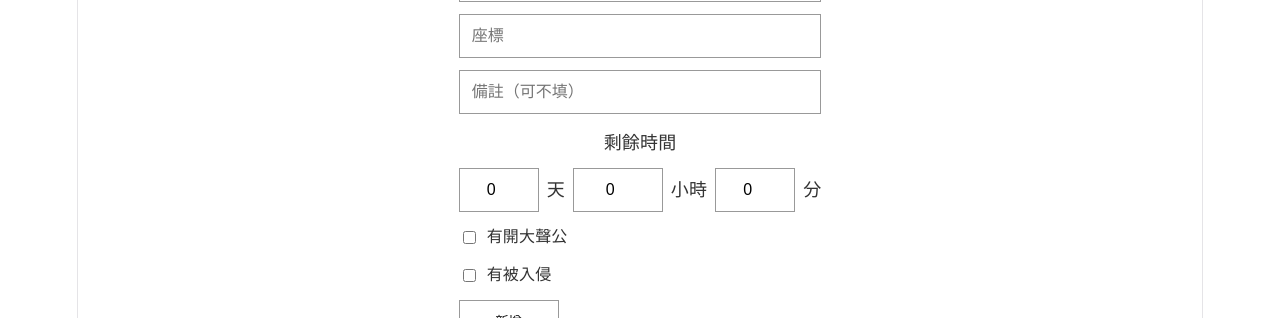
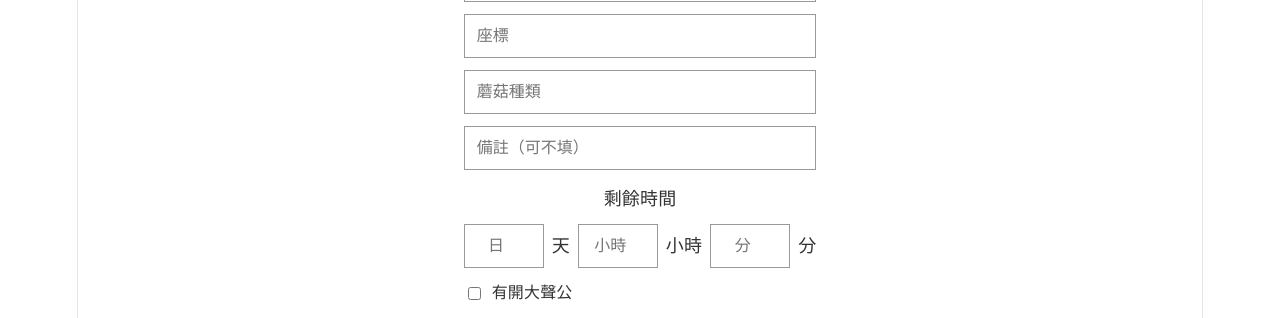
Before and after one commit to Sandy2106700/giant-mushroom, a React (Vite) app: page / in a window 1280 px wide. Shown: the part 200-518 px from the top of the page. Built offline with nearby package versions, Linux system fonts and the light colour scheme; no server answers; the database is empty.

Commit message:
add mushroom type and clear time defaults

```diff
--- a/src/App.jsx
+++ b/src/App.jsx
@@ -104,10 +104,11 @@ function initFirebase() {
 const emptyForm = {
   spot: "",
   coord: "",
+  mushroomType: "",
   note: "",
-  days: "0",
-  hours: "0",
-  minutes: "0",
+  days: "",
+  hours: "",
+  minutes: "",
   mega: false,
   invaded: false,
 };
@@ -176,6 +177,7 @@ export default function App() {
     const openerValue = opener.trim() || "未填寫";
     const spotValue = form.spot.trim() || "未命名菇點";
     const coordValue = form.coord.trim() || "未填寫";
+    const mushroomTypeValue = form.mushroomType.trim() || "未填寫";
     const noteValue = form.note.trim() || "";
 
     const days = Number(form.days || 0);
@@ -231,6 +233,7 @@ export default function App() {
       reporter: openerValue,
       spotName: spotValue,
       coord: coordValue,
+      mushroomType: mushroomTypeValue,
       note: noteValue,
       megaphone: form.mega,
       invaded: form.invaded,
@@ -278,9 +281,9 @@ export default function App() {
     setOriginalEndTime(item.endTime ?? null);
     setOpener(item.reporter === "未填寫" ? "" : item.reporter || "");
 
-    let days = "0";
-    let hours = "0";
-    let minutes = "0";
+    let days = "";
+    let hours = "";
+    let minutes = "";
 
     if (item.endTime && item.endTime > getNow()) {
       const totalMinutes = Math.floor((item.endTime - getNow()) / 60000);
@@ -292,6 +295,7 @@ export default function App() {
     setForm({
       spot: item.spotName === "未命名菇點" ? "" : item.spotName || "",
       coord: item.coord === "未填寫" ? "" : item.coord || "",
+      mushroomType: item.mushroomType === "未填寫" ? "" : item.mushroomType || "",
       note: item.note || "",
       days,
       hours,
@@ -347,6 +351,13 @@ export default function App() {
         />
 
         <input
+          placeholder="蘑菇種類"
+          value={form.mushroomType}
+          onChange={(e) => setForm({ ...form, mushroomType: e.target.value })}
+          style={inputStyle}
+        />
+
+        <input
           placeholder="備註（可不填）"
           value={form.note}
           onChange={(e) => setForm({ ...form, note: e.target.value })}
@@ -381,7 +392,7 @@ export default function App() {
             placeholder="小時"
             value={form.hours}
             onChange={(e) => setForm({ ...form, hours: e.target.value })}
-            style={{ ...inputStyle, width: 90, textAlign: "center", marginBottom: 0 }}
+            style={{ ...inputStyle, width: 80, textAlign: "center", marginBottom: 0 }}
           />
           <span>小時</span>
 
@@ -539,6 +550,7 @@ export default function App() {
 
                     <div style={{ textAlign: "left", lineHeight: 1.5, fontSize: 14 }}>
                       <div style={{ fontWeight: "bold", fontSize: 14 }}>📍 {item.spotName}</div>
+                      <div>🍄 蘑菇種類：{item.mushroomType ? item.mushroomType : "未填寫"}</div>
                       <div>👤 開菇人：{item.reporter}</div>
                       <div>🧭 座標：{item.coord}</div>
                       <div>📢 大聲公：{item.megaphone ? "有" : "無"}</div>
@@ -614,6 +626,7 @@ export default function App() {
 
                     <div style={{ textAlign: "left", lineHeight: 1.5, fontSize: 14 }}>
                       <div style={{ fontWeight: "bold", fontSize: 14 }}>📍 {item.spotName}</div>
+                      <div>🍄 蘑菇種類：{item.mushroomType ? item.mushroomType : "未填寫"}</div>
                       <div>👤 開菇人：{item.reporter}</div>
                       <div>🧭 座標：{item.coord}</div>
                       <div>📢 大聲公：{item.megaphone ? "有" : "無"}</div>
```
